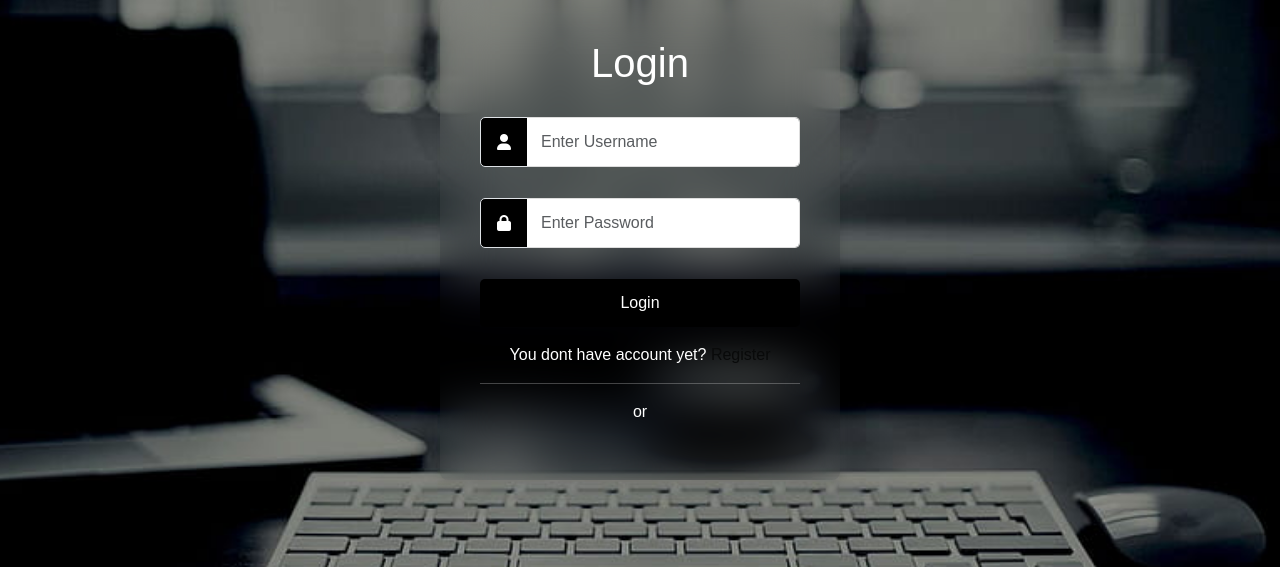
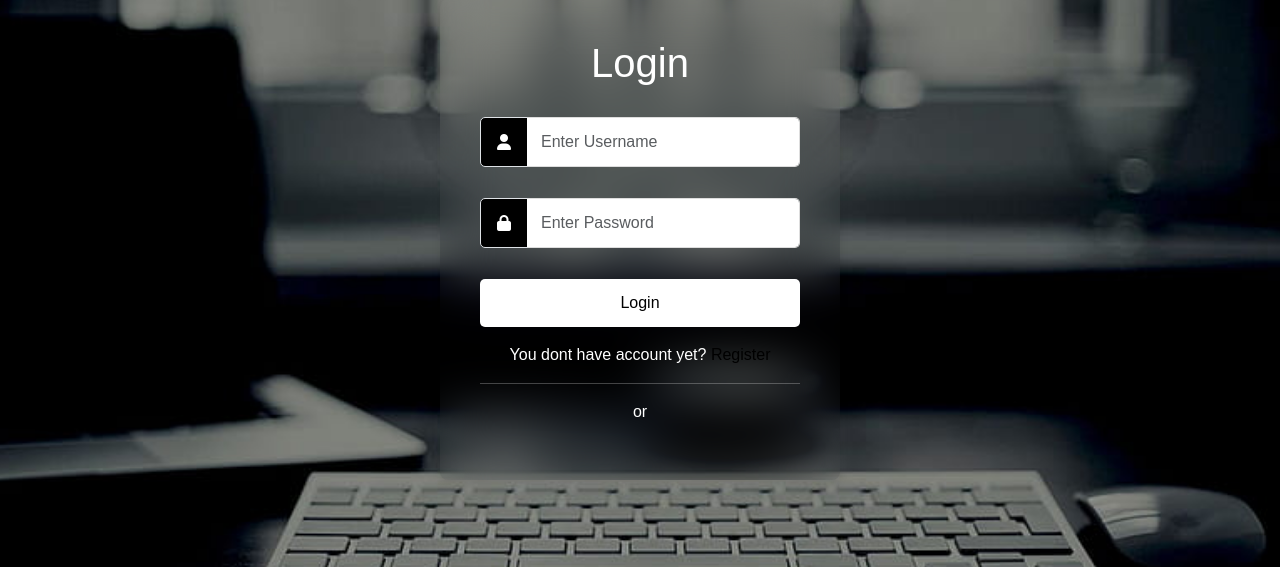
Before and after one commit to justinekyle123/ACTIVITY-in-ITELEC3, a PHP site: page / in a window 1280 px wide. Shown: the part 161-728 px from the top of the page. Run offline with PHP 8.4, Linux system fonts and the light colour scheme; some libraries are stand-ins or nearby versions.

Commit message:
Add files via upload

```diff
--- a/NECESARIO/style.css
+++ b/NECESARIO/style.css
@@ -31,7 +31,7 @@ body {
         }
 
         .form-card a{
-            color: rgb(9, 10, 10);
+            color: black;
             text-decoration: none;
         }
         hr{
@@ -52,14 +52,14 @@ body {
         }
 
         .form-card .form-control:focus {
-            border-color: black;
+            border-color: black ;
             box-shadow: 0 0 3px black;
         }
 
         .form-card .btn {
             width: 100%;
-            background-color: black ;
-            color: white;
+            background-color:white ;
+            color: black;
             border: none;
             border-radius: 5px;
             padding: 12px 20px;
@@ -72,6 +72,7 @@ body {
         .form-card .btn:hover {
             background-color: black;
             transform:scale(1.01);
+            color: white;
         }
 
         .form-card .btn:focus {
```
